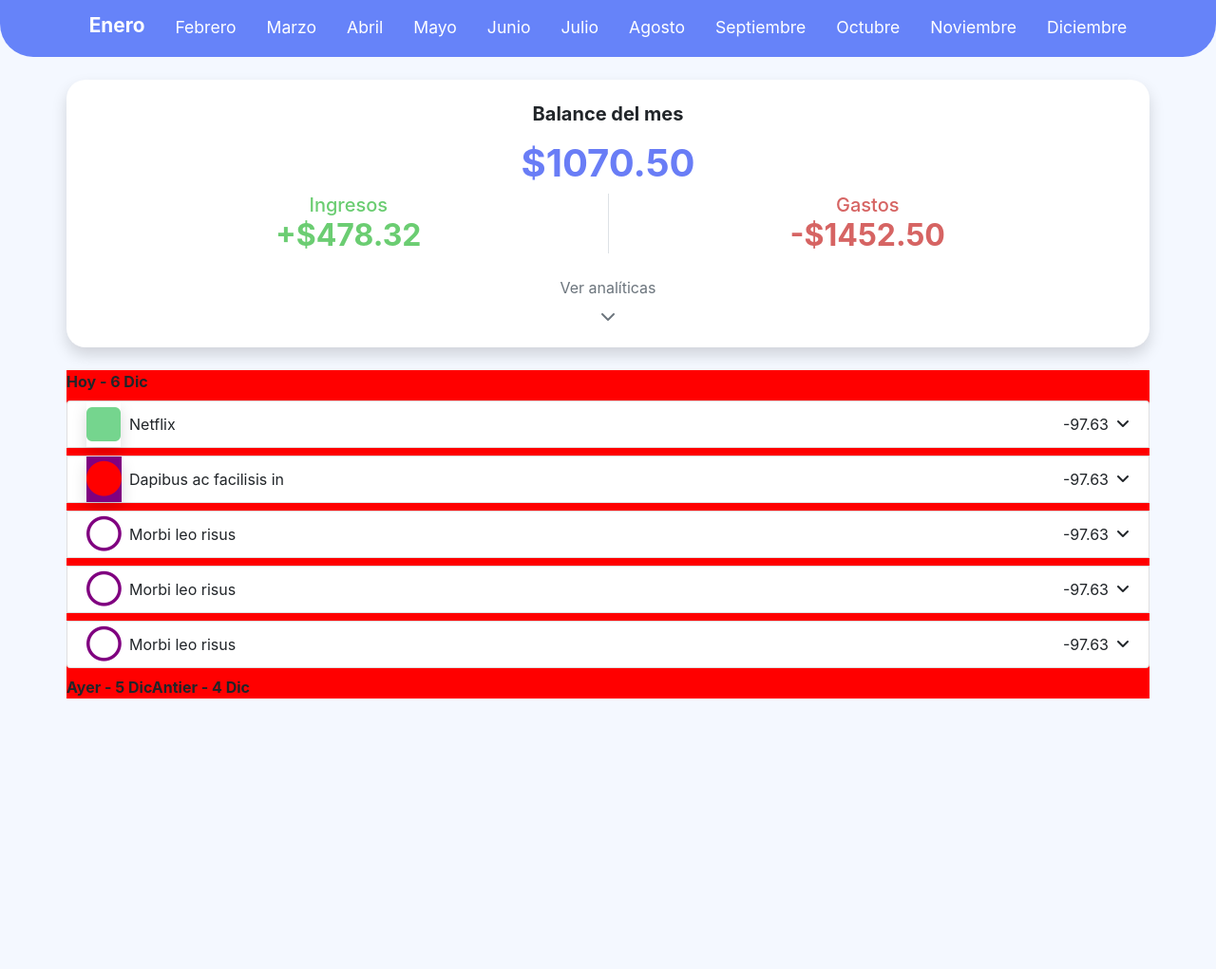
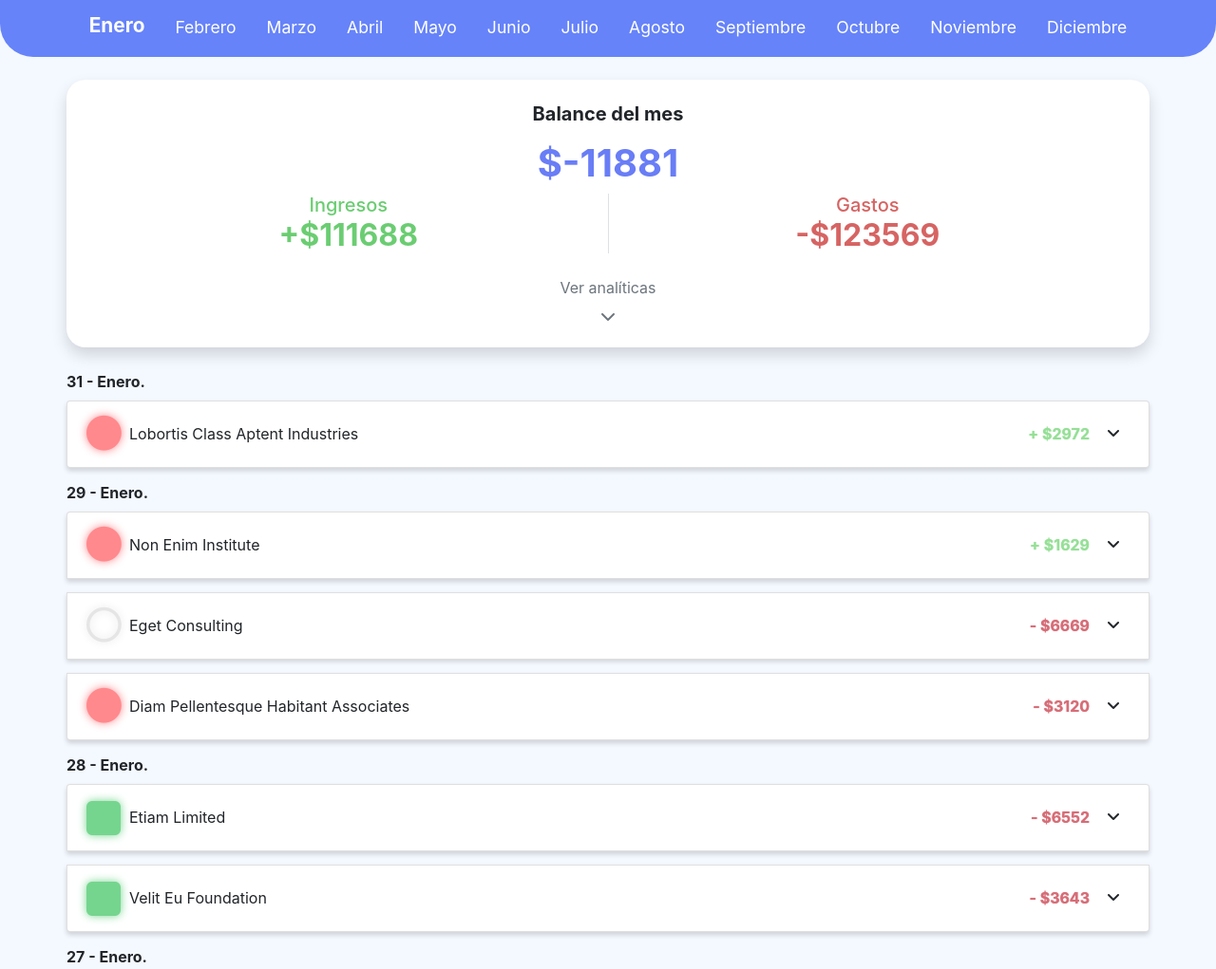
Before and after one commit to LF236/control-gastos., a React app: page / in a window 1280 px wide. Shown: the top 1021 px of the page at 95% size. Before the commit the page ends 800 px from the top, so only its background shows below. Built offline with nearby package versions, Linux system fonts and the light colour scheme; data requests are answered from the project's data file.

Commit message:
Challenge in 90%

```diff
--- a/src/CostControlApp.js
+++ b/src/CostControlApp.js
@@ -1,11 +1,30 @@
-import React from 'react';
+import React, { useState, useReducer } from 'react';
 import ExpensesMothPage from './pages/ExpensesMothPage';
 import './styles/styles.scss';
+import { CostContext } from './context/CostContext';
+import monthReducer from './reducers/mothReducer';
+const init = () => {
+    return {
+        mothSelected: 'Enero',
+        allCost: [],
+        isLoading: true,
+        selectedMoth: {
+            selectedCostByMoth: [],
+            income: 0,
+            spent: 0
+        }
+    }
+}
+
 const CostControlApp = () => {
+    const [ state, dispatch ] = useReducer( monthReducer, {}, init );
+
     return (
-        <div>
-            <ExpensesMothPage />
-        </div>
+        <CostContext.Provider value={{ state, dispatch }}>
+            <div>
+                <ExpensesMothPage />
+            </div>
+        </CostContext.Provider>
     );
 }
 
--- /dev/null
+++ b/src/assets/months.js
@@ -0,0 +1 @@
+export const months = [ 'Enero', 'Febrero', 'Marzo', 'Abril', 'Mayo', 'Junio', 'Julio', 'Agosto', 'Septiembre', 'Octubre', 'Noviembre', 'Diciembre' ];
--- a/src/components/MothInfo/BalanceByMothComponent.js
+++ b/src/components/MothInfo/BalanceByMothComponent.js
@@ -1,21 +1,38 @@
-import React from 'react';
+import React, { useContext, useEffect } from 'react';
+import { CostContext } from '../../context/CostContext';
+import { filteredCosts } from '../../helpers/filteredCosts';
 import '../../styles/components/blanceByMoth.scss';
+
 const BalanceByMothComponent = () => {
+    const { state, dispatch } = useContext( CostContext );
+
+    useEffect( () => {
+        const { filteredList, income, spent } = filteredCosts( state.allCost, state.mothSelected );
+        dispatch({
+            type: 'setBalanceOfMoth',
+            payload: {
+                selectedCostByMoth: filteredList,
+                income: income,
+                spent: spent
+            }
+        });
+    }, [ state.mothSelected, state.allCost ])
+
     return (
         <div className='container mt-4 p-4 container-balance shadow'>
             <h5 className='text-center font-weight-bold'>Balance del mes</h5>
-            <p className='h1 font-weight-bold text-center mt-3'>$1070.50</p>
+            <p className='h1 font-weight-bold text-center mt-3'>${ state.selectedMoth.income - state.selectedMoth.spent }</p>
             <div className='container'>
                 <div className='row flex-nowrap'>
-                    <div class='col-sm border-right text-center income'>
+                    <div className='col-sm border-right text-center income'>
                         <span className='h5'>Ingresos</span>
                         <br />
-                        <span className='h2 font-weight-bold'>+$478.32</span>
+                        <span className='h2 font-weight-bold'>+${ state.selectedMoth.income }</span>
                     </div>
-                    <div class='col-sm text-center cost'>
+                    <div className='col-sm text-center cost'>
                         <span className='h5'>Gastos</span>
                         <br />
-                        <span className='h2 font-weight-bold'>-$1452.50</span>
+                        <span className='h2 font-weight-bold'>-${ state.selectedMoth.spent }</span>
                     </div>
                 </div>
             </div>
--- a/src/components/MothInfo/ListExpesivesCmp.js
+++ b/src/components/MothInfo/ListExpesivesCmp.js
@@ -1,75 +1,56 @@
-import React from 'react';
+import React, { useContext, useEffect, useState } from 'react';
+import { CostContext } from '../../context/CostContext';
+import { groupByDay, parseDate, sortListOfDates } from '../../helpers/filteredByMoth';
 import '../../styles/components/listExpensives.scss';
+
+const calculateIcon = ( status ) => {
+    switch( status ) {
+        case 'not_check':
+            return <i className='far fa-circle incomplete'/>;
+        case 'check_false':
+            return <i className='fa fa-circle complete-false' aria-hidden='true' />;
+        case 'check_true':
+            return <i className='fa fa-stop complete-true' aria-hidden='true' />;
+        default:
+            return <></>;
+    }
+}
+
+
 const ListExpesivesCmp = () => {
+    const [ listGroupedByDay, setListGroupedByDay ] = useState( {} );
+
+    const { state } = useContext( CostContext );
+
+    useEffect( () => {
+        setListGroupedByDay( {} );
+        const grouped = groupByDay( state.selectedMoth.selectedCostByMoth );
+        setListGroupedByDay( grouped );
+    }, [ state.selectedMoth.selectedCostByMoth ]);
+
+
     return (
         <div className='container mt-4 p-0 list-container'>
-            <span className='font-weight-bold'>Hoy - 6 Dic</span>
+            { sortListOfDates( Object.keys( listGroupedByDay ) ).reverse().map( key => (
+                <div key={ key }>
+                    <span className='font-weight-bold'>{ parseDate( key ) }</span>
                     <ul className='list-group p-0 mt-2'>
-                <li className='list-group-item mb-2 d-flex justify-content-between align-items-center list-item'>
+                        { listGroupedByDay[ key ].map( itemGroup => (
+                            <li className='list-group-item mb-2 d-flex justify-content-between align-items-center list-item' key={ `${ itemGroup.nombre }_${ itemGroup.price }` }>
                                 <div className='list-item-left'>
-                        <i className='fa fa-stop shadow complete-true' aria-hidden='true' />
-                        <span>Netflix</span>
+                                    { calculateIcon( itemGroup.estado ) }
+                                    <span>{ itemGroup.nombre }</span>
                                 </div>
 
-                    <div>
-                        <span className='mr-2'>-97.63</span>
+                                <div className='list-item-right'>
+                                    <span className={ `mr-2 ${ itemGroup.tipo === 'income' ? 'more' : 'less' }` }>{ `${ itemGroup.tipo === 'income' ? '+ ' : '- ' } $${ itemGroup.price }` }</span>
                                     <i className='fa fa-angle-down' aria-hidden='true'></i>
                                 </div>
                             </li>
-                <li className='list-group-item mb-2 d-flex justify-content-between align-items-center list-item'>
-                    <div className='list-item-left'>
-                        <i className='fa fa-circle shadow complete-false' aria-hidden='true' />
-                        <span>Dapibus ac facilisis in</span>
+                        ) ) }
+                    </ul>
                 </div>
-
-                    <div>
-                        <span className='mr-2'>-97.63</span>
-                        <i className='fa fa-angle-down' aria-hidden='true'/>
-                    </div>
-                </li>
-
-                <li className='list-group-item mb-2 d-flex justify-content-between align-items-center list-item'>
-                    <div className='list-item-left'>
-                        <i className='far fa-circle incomplete'/>
-                        <span>Morbi leo risus</span>
-                    </div>
-
-                    <div>
-                        <span className='mr-2'>-97.63</span>
-                        <i className='fa fa-angle-down' aria-hidden='true'/>
-                    </div>
-                </li>
-
-                <li className='list-group-item mb-2 d-flex justify-content-between align-items-center list-item'>
-                    <div className='list-item-left'>
-                        <i className='far fa-circle incomplete'/>
-                        <span>Morbi leo risus</span>
-                    </div>
-
-                    <div>
-                        <span className='mr-2'>-97.63</span>
-                        <i className='fa fa-angle-down' aria-hidden='true'/>
-                    </div>
-                </li>
-
-                <li className='list-group-item mb-2 d-flex justify-content-between align-items-center list-item'>
-                    <div className='list-item-left'>
-                        <i className='far fa-circle incomplete'/>
-                        <span>Morbi leo risus</span>
-                    </div>
-
-                    <div>
-                        <span className='mr-2'>-97.63</span>
-                        <i className='fa fa-angle-down' aria-hidden='true'/>
-                    </div>
-                </li>
-            </ul>
-
-            <span className='font-weight-bold'>Ayer - 5 Dic</span>
-
-
-            <span className='font-weight-bold'>Antier - 4 Dic</span>
-
+            ) ) }
         </div>
     );
 }
--- a/src/components/ui/MonthNavBar.js
+++ b/src/components/ui/MonthNavBar.js
@@ -1,13 +1,19 @@
-import React, { useState, useEffect, createRef, useRef } from 'react';
+import React, { useState, useEffect, useContext, useRef } from 'react';
+import { CostContext } from '../../context/CostContext';
+import { months } from '../../assets/months';
 import '../../styles/components/mothNavBar.scss';
-const moths = [ 'Enero', 'Febrero', 'Marzo', 'Abril', 'Mayo', 'Junio', 'Julio', 'Agosto', 'Septiembre', 'Octubre', 'Noviembre', 'Diciembre' ];
+
 const MonthNavBar = () => {
-    const [ activeMoth, setActiveMonth ] = useState( 'Enero' );
+    const { state, dispatch } = useContext( CostContext );
+    const { mothSelected } = state;
     const navContentRef = useRef( null );
     const dragConent = useRef( false );
 
     const handleChangeMoth = ( moth )  => {
-        setActiveMonth( moth );
+        dispatch( {
+            type: 'changeMoth',
+            payload: moth
+        } );
     }
 
     const drag = (e) => {
@@ -32,15 +38,14 @@ const MonthNavBar = () => {
     }, [ navContentRef.current ] );
 
     return (
-        // <div style={{ display: 'flex', justifyContent: 'center' }}>
         <div className='nav-content' ref={ navContentRef }>
             <ul className='nav' >
-                    { moths.map( ele => (
-                        <li className='nav-item' key={ ele }>
+                { months.map( ele => (
+                    <li className='nav-item' key={ ele } onClick={ () => handleChangeMoth( ele ) }>
                         <a
-                                className={ `nav-link ${ ( ele === activeMoth )&& 'active' }` }
+                            className={ `nav-link ${ ( ele === mothSelected )&& 'active' }` }
                             href='#'
-                                onClick={ () => handleChangeMoth( ele ) }
+
                         >
                             { ele }
                         </a>
@@ -48,7 +53,6 @@ const MonthNavBar = () => {
                 ) ) }
             </ul>
         </div>
-        // </div>
     );
 }
 
--- /dev/null
+++ b/src/context/CostContext.js
@@ -0,0 +1,3 @@
+import { createContext } from 'react';
+
+export const CostContext = createContext( null );
--- /dev/null
+++ b/src/helpers/filteredByMoth.js
@@ -0,0 +1,25 @@
+import { months } from '../assets/months';
+
+export const groupByDay = ( allList ) => {
+    return allList.reduce( ( aculumator, currentValue ) => {
+        const dateSplitted = currentValue.fecha.split( 'T' )[ 0 ];
+        if( !aculumator[ dateSplitted ]  ) {
+            aculumator[ dateSplitted ] = [];
+        }
+        aculumator[ dateSplitted ].push( currentValue );
+        return aculumator;
+    }, {} );
+}
+
+export const sortListOfDates = ( dates = [] ) => {
+    return dates.sort( ( a, b ) => {
+        var dateA = new Date( a );
+        var dateB = new Date( b );
+        return dateA - dateB;
+    } )
+}
+
+export const parseDate = ( date = '' ) => {
+    const dateSplitted = date.split( '-' );
+    return `${ dateSplitted[ 2 ] } - ${ months[ parseInt( dateSplitted[ 1 ] - 1 ) ] }.`;
+}
--- /dev/null
+++ b/src/helpers/filteredCosts.js
@@ -0,0 +1,13 @@
+import { months } from '../assets/months';
+
+export const filteredCosts = ( allList, month ) => {
+    const number_moth = months.indexOf( month );
+    const filteredList = allList.filter( ele => new Date( ele.fecha ).getMonth() === number_moth );
+    const income = filteredList.filter( ele => ele.tipo === 'income' ).reduce( ( acumulator, currentValue ) => acumulator + currentValue.price, 0 );
+    const spent = filteredList.filter( ele => ele.tipo === 'spent' ).reduce( ( acumulator, currentValue ) => acumulator + currentValue.price, 0 );
+    return {
+        filteredList,
+        income,
+        spent
+    }
+}
--- a/src/pages/ExpensesMothPage.js
+++ b/src/pages/ExpensesMothPage.js
@@ -1,15 +1,27 @@
-import React, { useEffect } from 'react';
+import React, { useEffect, useContext } from 'react';
 import MonthNavBar from '../components/ui/MonthNavBar';
 import BalanceByMothComponent from '../components/MothInfo/BalanceByMothComponent';
 import ListExpesivesCmp from '../components/MothInfo/ListExpesivesCmp';
 import { getAllListCostRequest } from '../services/getAllListCostRequest';
+import { CostContext } from '../context/CostContext';
 
 const ExpensesMothPage = () => {
-
+    const { dispatch } = useContext( CostContext );
 
     useEffect( () => {
+        dispatch({
+            type: 'startLoadingGetAllCost'
+        });
+
         getAllListCostRequest().then( res => {
-            console.log( res );
+            dispatch({
+                type: 'setAllListCosts',
+                payload: res
+            });
+        } ).finally( () => {
+            dispatch({
+                type: 'stopLoadingGetAllCost'
+            });
         } )
     }, [] );
 
--- /dev/null
+++ b/src/reducers/mothReducer.js
@@ -0,0 +1,38 @@
+const monthReducer = ( state = {}, action ) => {
+    switch( action.type ) {
+        case 'changeMoth':
+            return {
+                ...state,
+                mothSelected: action.payload
+            }
+        case 'setAllListCosts':
+            return {
+                ...state,
+                allCost: action.payload
+            }
+        case 'startLoadingGetAllCost':
+            return {
+                ...state,
+                isLoading: true
+            }
+        case 'stopLoadingGetAllCost':
+            return {
+                ...state,
+                isLoading: false
+            }
+        case 'setBalanceOfMoth':
+            return {
+                ...state,
+                selectedMoth: {
+                    ...state.selectedMoth,
+                    selectedCostByMoth: action.payload.selectedCostByMoth,
+                    income: action.payload.income,
+                    spent: action.payload.spent,
+                }
+            }
+        default:
+            return state;
+    }
+}
+
+export default monthReducer;
--- a/src/services/getAllListCostRequest.js
+++ b/src/services/getAllListCostRequest.js
@@ -3,7 +3,6 @@ export const getAllListCostRequest = () => {
         try {
             const response = await fetch( 'http://localhost:3004/costs' );
             const data = await response.json();
-            console.log( data );
             resolve( data );
         }
         catch( err ) {
--- a/src/styles/components/listExpensives.scss
+++ b/src/styles/components/listExpensives.scss
@@ -1,9 +1,14 @@
 .list-container {
-    background: red;
+
     .list-item {
+        line-height: 45px;
+        -webkit-box-shadow: 0 0.2rem .3rem rgba(0,0,0,.15) !important;
+        -moz-box-shadow: 0 0.2rem .3rem rgba(0,0,0,.15) !important;
+        box-shadow: 0 0.2rem .3rem rgba(0,0,0,.15) !important;
+
+        margin-bottom: 14px !important;
         .list-item-left {
             align-items: stretch;
-            // background: green;
             flex: 1;
             span {
                 padding-left: 45px;
@@ -15,29 +20,55 @@
                 font-size: 3rem;
                 &.complete-true {
                     color: #75d58e;
+                    height: 100%;
+                    display: flex;
+                    align-items: center;
+                    text-shadow: 0px 0px 10px #75d58e;
                 }
 
                 &.incomplete {
-                    color: purple;
+                    color: #e5e5e5;
                     font-size: 2.3rem;
                     height: 100%;
                     display: flex;
                     align-items: center;
+                    text-shadow: 0px 0px 10px #e5e5e5;
                 }
 
                 &.complete-false {
                     display: flex;
                     align-items: center;
-                    // bottom: 10px;
                     margin: 0;
                     padding: 0;
-                    color: red;
+                    color: #ff898d;
                     font-size: 2.3rem;
-                    background: purple;
                     height: 100%;
+                    text-shadow: 0px 0px 10px #ff898d;
                 }
-                // font-size: 10rem;
-                // font-size: 1rem;
+            }
+        }
+
+        .list-item-right {
+            i {
+                cursor: pointer;
+                padding: 10px;
+                border-radius: 20px;
+                transition: all .2s;
+                &:hover {
+                    background: rgba( 0, 0, 0, 0.1 );
+                }
+            }
+
+            .more {
+                color: #96df97;
+                font-weight: bold;
+                text-shadow: 0px 0px 1px #96df97;
+            }
+
+            .less {
+                color: #d66d77;
+                font-weight: bold;
+                text-shadow: 0px 0px 1px #d66d77;
             }
         }
     }
--- a/src/styles/components/mothNavBar.scss
+++ b/src/styles/components/mothNavBar.scss
@@ -23,6 +23,7 @@ body {
         scroll-behavior: auto;
         .nav {
             li {
+                pointer-events: none;
                 a {
                     pointer-events: none;
                 }
@@ -40,10 +41,10 @@ body {
                 display: flex;
                 align-items: flex-start;
                 color: #FFF;
-                // font-family: PT Sans;
                 font-size: 1.1rem;
                 user-select: none;
                 transition: font .1s;
+                pointer-events: none;
                 &.active {
                     font-weight: bold;
                     font-size: 1.3rem;
```
Also changed, not shown: db.json. Lines whose indentation alone changed are shown as unchanged.
